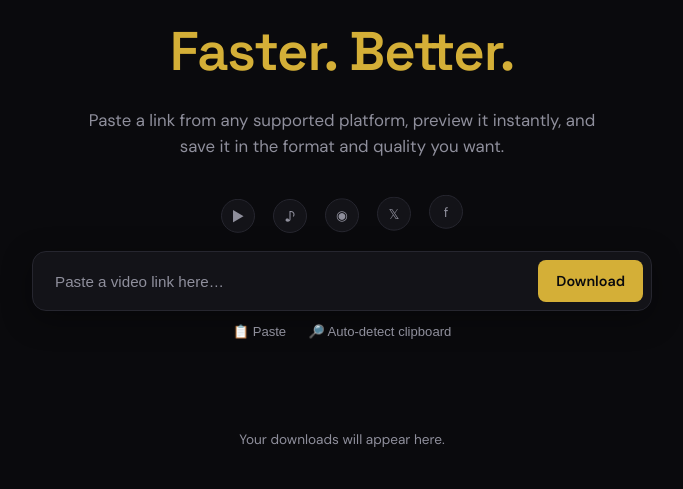
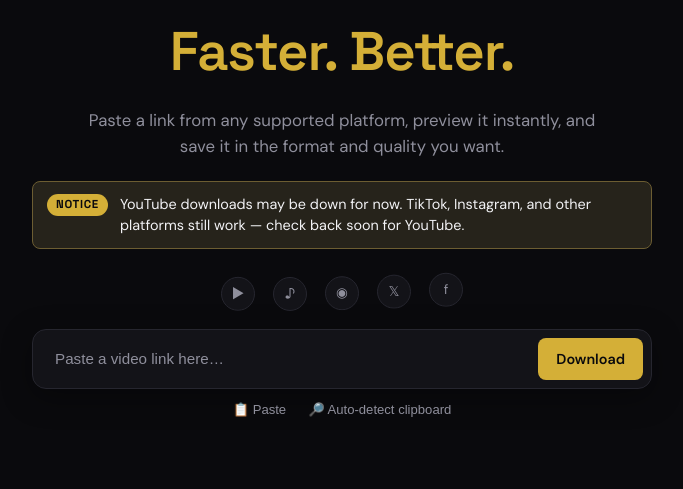
Before and after one commit to MugoJnr/mb-media, a Flask app: page / in a window 1280 px wide. Shown: the part 278-767 px from the top of the page, without its empty margins (298-981 px from the left). Run offline with Flask 3, Linux system fonts and the light colour scheme; some libraries are stand-ins or nearby versions.

Commit message:
Show a YouTube downtime notice on the home page.
Warn visitors that YouTube may be unavailable while other platforms still work.

Co-authored-by: Cursor <cursoragent@cursor.com>

```diff
--- a/static/css/style.css
+++ b/static/css/style.css
@@ -269,8 +269,48 @@ img { max-width: 100%; display: block; }
   color: var(--muted);
   font-size: 1.05rem;
   max-width: 520px;
-  margin: 0 auto 40px;
+  margin: 0 auto 22px;
   animation: fadeUp 0.6s ease 0.2s both;
+}
+
+.status-banner {
+  display: flex;
+  align-items: flex-start;
+  gap: 12px;
+  max-width: 620px;
+  margin: 0 auto 28px;
+  padding: 12px 14px;
+  text-align: left;
+  background: color-mix(in srgb, var(--gold) 10%, var(--surface));
+  border: 1px solid color-mix(in srgb, var(--gold) 40%, var(--border));
+  border-radius: var(--radius-sm);
+  animation: fadeUp 0.6s ease 0.25s both;
+}
+.status-banner-label {
+  flex-shrink: 0;
+  font-family: "Space Grotesk", sans-serif;
+  font-size: 0.72rem;
+  font-weight: 700;
+  letter-spacing: 0.06em;
+  text-transform: uppercase;
+  color: var(--bg);
+  background: var(--gold);
+  border-radius: 999px;
+  padding: 4px 9px;
+  line-height: 1.2;
+}
+.status-banner p {
+  margin: 0;
+  color: var(--text);
+  font-size: 0.9rem;
+  line-height: 1.45;
+}
+@media (max-width: 560px) {
+  .status-banner {
+    flex-direction: column;
+    gap: 8px;
+    margin-bottom: 22px;
+  }
 }
 
 @keyframes fadeUp {
--- a/templates/index.html
+++ b/templates/index.html
@@ -6,6 +6,11 @@
     <span class="eyebrow">★ Free · No sign-up · No watermark</span>
     <h1>Download Smarter.<br><span class="accent">Faster. Better.</span></h1>
     <p class="tagline">Paste a link from any supported platform, preview it instantly, and save it in the format and quality you want.</p>
+
+    <div class="status-banner" role="status">
+      <span class="status-banner-label">Notice</span>
+      <p>YouTube downloads may be down for now. TikTok, Instagram, and other platforms still work — check back soon for YouTube.</p>
+    </div>
 
     <div class="converge" id="downloader">
       <div class="platform-orbit" aria-hidden="true">
```
